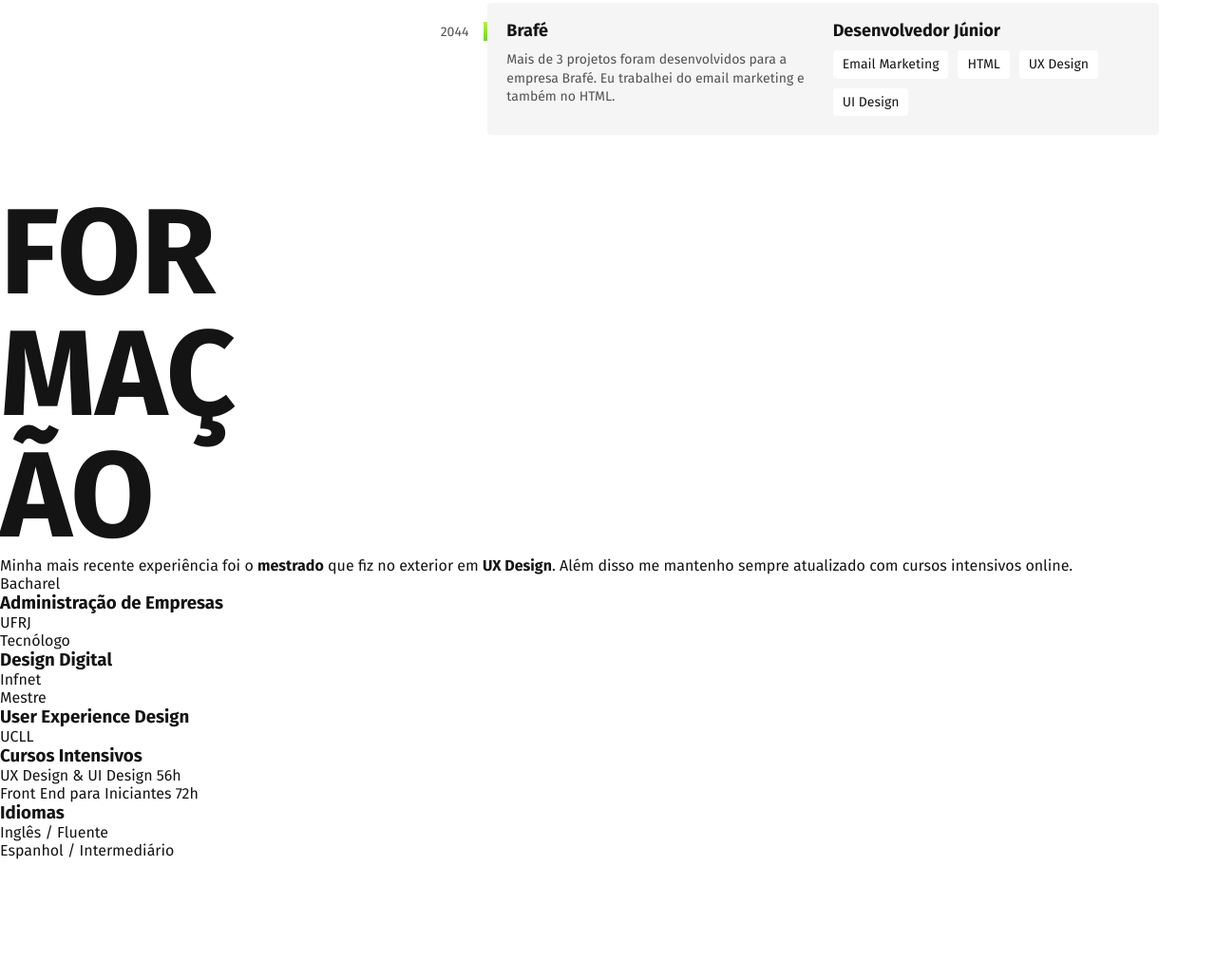
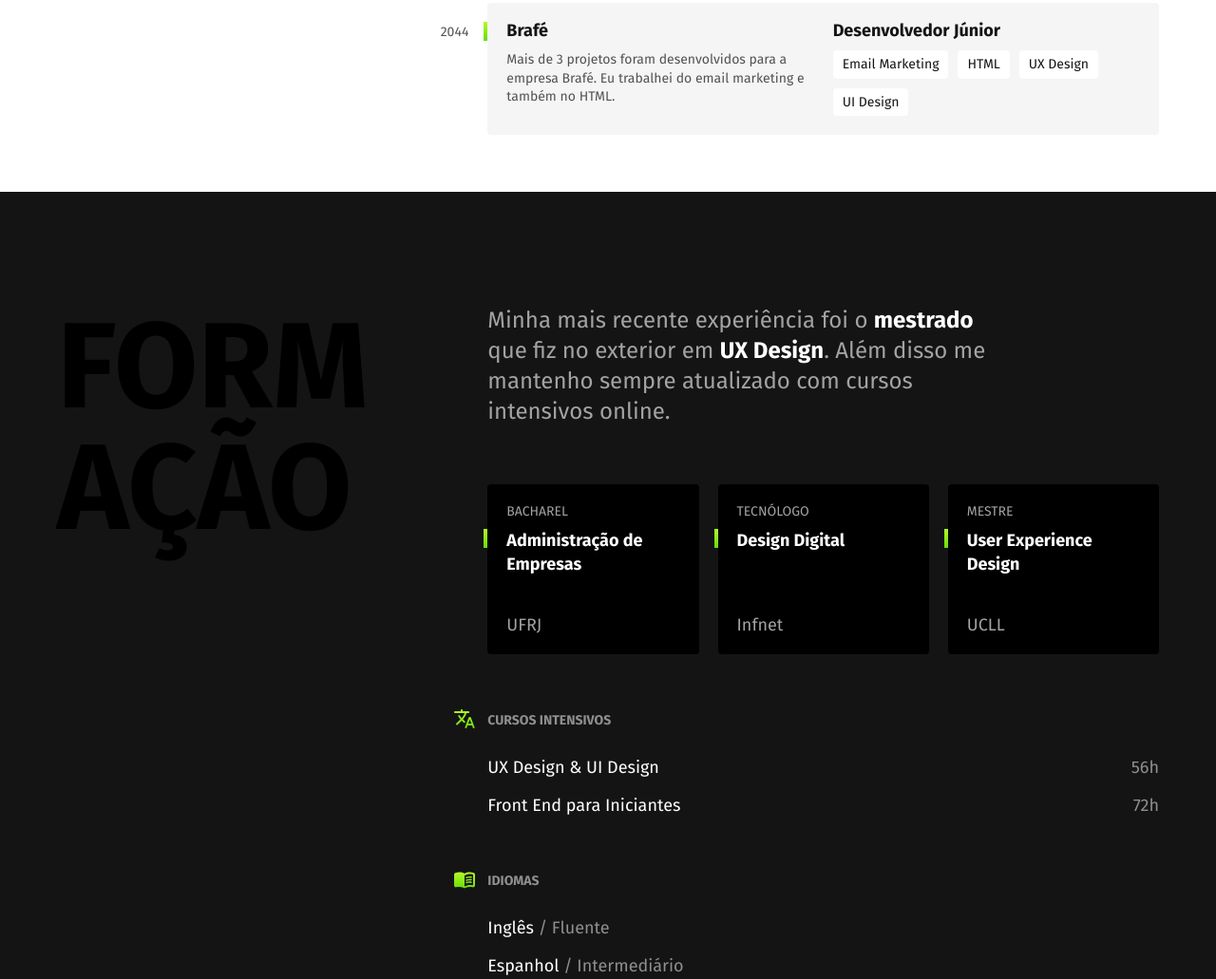
Before and after one commit to geovani-nascto/portfolio, a plain HTML site: page index.html in a window 1280 px wide. Shown: the part 1255-2286 px from the top of the page at 95% size. Before the commit the page ends 2160 px from the top, so only its background shows below. Drawn offline with Linux system fonts and the light colour scheme.

Commit message:
att formation complete

```diff
--- a/assets/css/formation.css
+++ b/assets/css/formation.css
@@ -0,0 +1,161 @@
+.formation{
+    background-color: #141414;
+    color: #ffffff;
+}
+
+.formation-container{
+    max-width: 1200px;
+    padding: 120px 20px;
+    margin: 0 auto;
+    display: grid;
+    grid-template-columns: 1fr 2fr;
+    gap: 100px;
+    position: relative;
+}
+
+.formation-container::after{
+    content: '';
+    display: block;
+    width: 130px;
+    height: 100px;
+    background: url('../img/detalhe.svg') no-repeat center;
+    position: absolute;
+    bottom: -50px;
+    left: 20px;
+}
+
+.formation .subtitle{
+    color: #000;
+    max-width: 5ch;
+}
+
+/* .formation--text, .formation--text strong, ul li, span, h3{
+    color: #fff;
+} */
+
+.formation--text{
+    font-size: 1.5rem;
+    max-width: 40ch;
+    line-height: 1.33;
+    margin-bottom: 60px;
+    color: #a3a3a3;
+}
+
+.formation--text strong{
+    color: #fff;
+}
+
+.college-list{
+    display: flex;
+    flex-wrap: wrap;
+    gap: 20px;
+    margin-bottom: 60px;
+}
+
+.college{
+    background: #000;
+    padding: 20px;
+    border-radius: 4px;
+    flex: 1;
+    display: flex;
+    flex-direction: column;
+}
+
+.college-type{
+    font-size: 0.875rem;
+    text-transform: uppercase;
+    margin-bottom: 10px;
+    color: #a3a3a3;
+}
+
+.college-course{
+    font-size: 1.125rem;
+    line-height: 1.4;
+    margin-bottom: 40px;
+    position: relative;
+    flex: 1;
+    color: #fff;
+}
+
+.college-course::before{
+    content: "";
+    width: 4px;
+    height: 20px;
+    background: linear-gradient(#b6f829, #67dd0a);
+    display: block;
+    position: absolute;
+    left: -24px;
+}
+
+.college--university{
+    font-size: 1.125rem;
+    color: #a3a3a3;
+}
+
+.courses{
+    margin-bottom: 60px;
+}
+
+.courses ul li, .languages ul li{
+    color: #fff;
+}
+
+.formation--extra h3{
+    font-size: 0.875rem;
+    line-height: 1.4;
+    color: #8f8f8f;
+    text-transform: uppercase;
+    margin-bottom: 30px;
+    position: relative;
+}
+
+.formation--extra h3::before{
+    display: block;
+    content: "";
+    width: 24px;
+    height: 24px;
+    background: url("../img/cursos.svg") no-repeat center center;
+    position: absolute;
+    left: -36px;
+    top: -4px;
+}
+
+.courses h3::before{
+    background: url("../img/idiomas.svg") no-repeat center center;
+}
+
+.formation--extra li{
+    font-size: 1.125rem;
+    line-height: 1.1;
+    margin-bottom: 20px;
+}
+
+.formation--extra span{
+    color: #8f8f8f;
+}
+
+.courses li{
+    display: flex;
+    justify-content: space-between;
+}
+
+@media (max-width: 800px){
+    .formation-container{
+        grid-template-columns: 1fr;
+        padding: 60px 20px;
+        gap: 40px;
+    }
+
+    .formation .subtitle{
+        color: #fff;
+    }
+
+    .formation--text{
+        font-size: 1.25rem;
+    }
+
+    .formation--extra h3::before{
+        position: initial;
+        margin-bottom: 10px;
+    }
+}
--- a/assets/css/global.css
+++ b/assets/css/global.css
@@ -27,6 +27,6 @@ img{
     .subtitle{
         font-size: 3rem;
         text-transform: capitalize;
-        max-width: initial;
+        max-width: initial !important;
     }
 }
```
